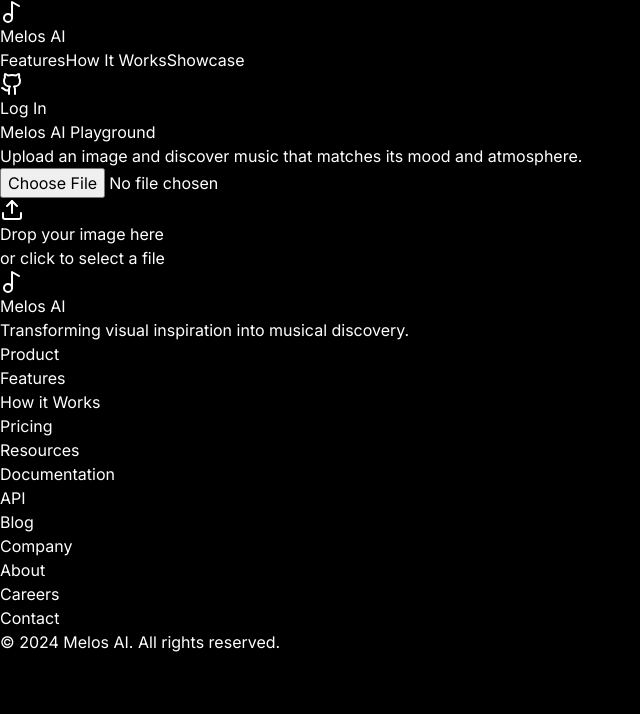
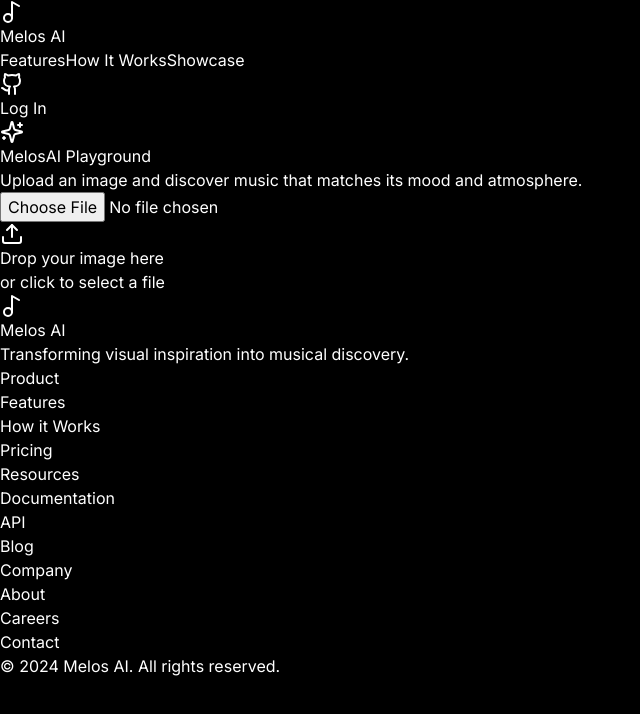
Before and after one commit to sinarck/melos, a Next.js app: page /playground in a window 1280 px wide. Shown: the top 714 px of the page, without its empty margins (0-640 px from the left). Built offline with nearby package versions, Linux system fonts and the light colour scheme.

Commit message:
feat: nav bar home button added

```diff
--- a/src/app/playground/page.tsx
+++ b/src/app/playground/page.tsx
@@ -1,15 +1,24 @@
 import Navbar from "@/components/Navbar"
 import ImagePlayground from "@/components/ImagePlayground"
 import Footer from "@/components/Footer"
+import { Sparkles } from 'lucide-react';
 
 export default function PlaygroundPage() {
   return (
     <main className="min-h-screen bg-gradient-to-br from-indigo-900 via-purple-900 to-pink-900">
       <Navbar />
+      <div className="flex items-center justify-center ">
+          <div className="bg-white p-4 rounded-2xl shadow-lg flex items-center space-x-3 mt-4">
+            <Sparkles className="w-8 h-8 text-indigo-600" />
+            <h1 className="text-3xl font-bold bg-gradient-to-r from-indigo-600 to-purple-600 text-transparent bg-clip-text">
+              MelosAI Playground
+            </h1>
+          </div>
+        </div>
+
+        <div className="grid grid-cols-1 lg:grid-cols-2 gap-6"></div>
       <div className="max-w-7xl mx-auto px-4 sm:px-6 lg:px-8 py-12">
-        <h1 className="text-4xl md:text-5xl font-bold text-white text-center mb-8">
-          Melos AI Playground
-        </h1>
+
         <p className="text-xl text-white/80 text-center mb-12">
           Upload an image and discover music that matches its mood and atmosphere.
         </p>
--- a/src/components/Navbar.tsx
+++ b/src/components/Navbar.tsx
@@ -4,6 +4,7 @@
 import { Music2, Github } from "lucide-react";
 import { Button } from "@/components/ui/button";
 import { useRouter } from "next/navigation";
+import Link from 'next/link'
 
 export default function Navbar() {
   const [isScrolled, setIsScrolled] = useState(false);
@@ -42,10 +43,12 @@
       <div className="max-w-7xl mx-auto px-4 sm:px-6 lg:px-8 py-4">
         <div className="flex items-center justify-between">
           <div className="flex items-center space-x-2">
-            <Music2 className="w-8 h-8 text-pink-500" />
-            <span className="text-2xl font-bold bg-gradient-to-r from-pink-500 to-violet-500 text-transparent bg-clip-text">
+            <Link href="/">
+              <Music2 className="w-8 h-8 text-pink-500" />
+            </Link>
+            <Link href="/" className="text-2xl font-bold bg-gradient-to-r from-pink-500 to-violet-500 text-transparent bg-clip-text">
               Melos AI
-            </span>
+            </Link>
           </div>
           <div className="hidden md:flex items-center space-x-8">
             {["features", "how-it-works", "showcase"].map((section) => (
```
